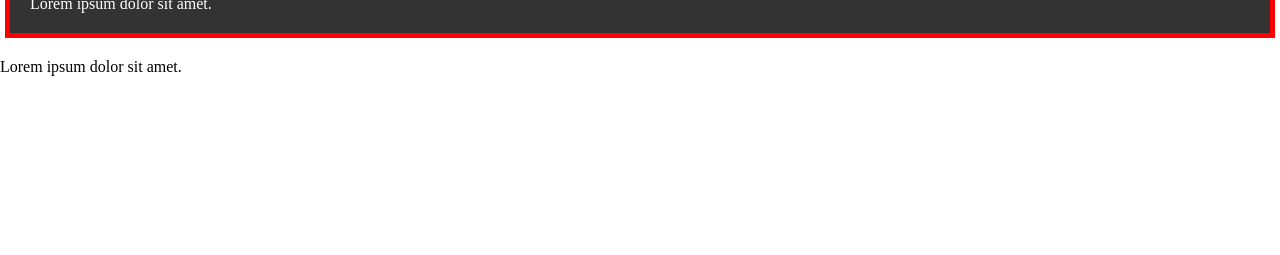
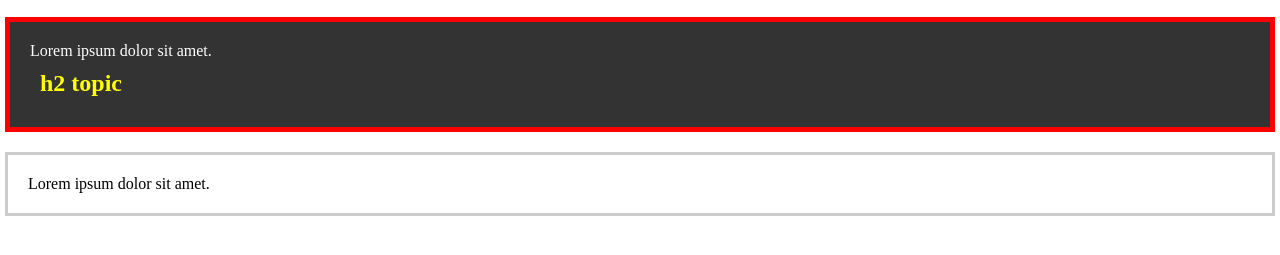
Before and after one commit to yuvalpz12/WebProjectYuval, a plain HTML site: page Index.html in a window 1280 px wide. Shown: the part 87-342 px from the top of the page. Drawn offline with Linux system fonts and the light colour scheme.

Commit message:
Continue

```diff
--- a/Index.html
+++ b/Index.html
@@ -10,8 +10,10 @@
 <body>
 
 <h1 > Lecture 3 </h1 >
+<h2> h2 topic</h2>
 <div id="box-1">
     Lorem ipsum dolor sit amet.
+    <h2> h2 topic</h2>
 </div>
 <div class="box-2">
     Lorem ipsum dolor sit amet.
--- a/learn_css.css
+++ b/learn_css.css
@@ -6,13 +6,13 @@ h1{
     color: steelblue;
 }
 
-
-.red_paragraph {
-    margin-left: 10px;
-    border-color: red;
+h2{
+    color:mediumblue;
+    padding: 10px;
 }
-
-
+#box-1 h2{
+    color: yellow;
+}
 #box-1{
     background-color:#333;
     color:#fff;
@@ -20,3 +20,9 @@ h1{
     padding:20px;
     margin: 20px 5px;
 }
+
+.box-2 {
+    border: 3px solid #ccc;
+    padding:20px;
+    margin: 20px 5px;
+}
```
